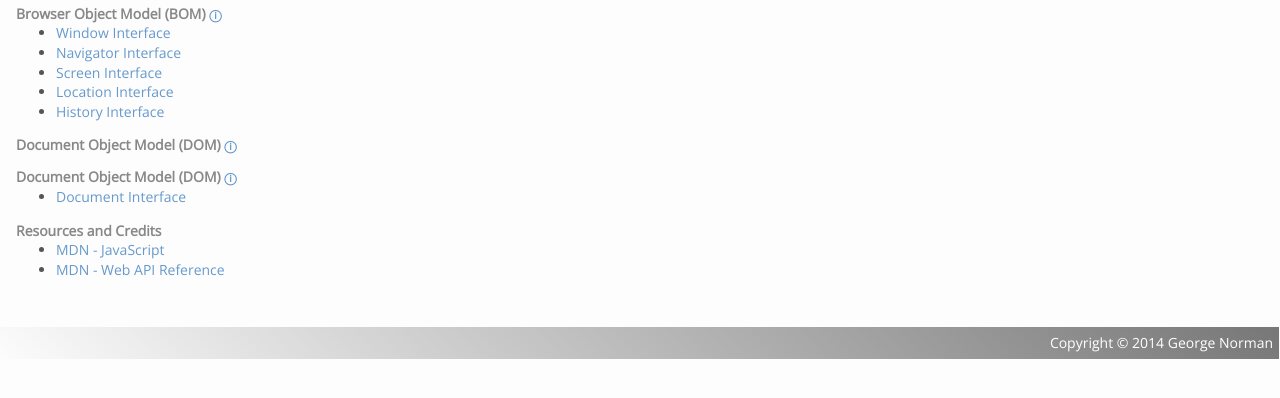
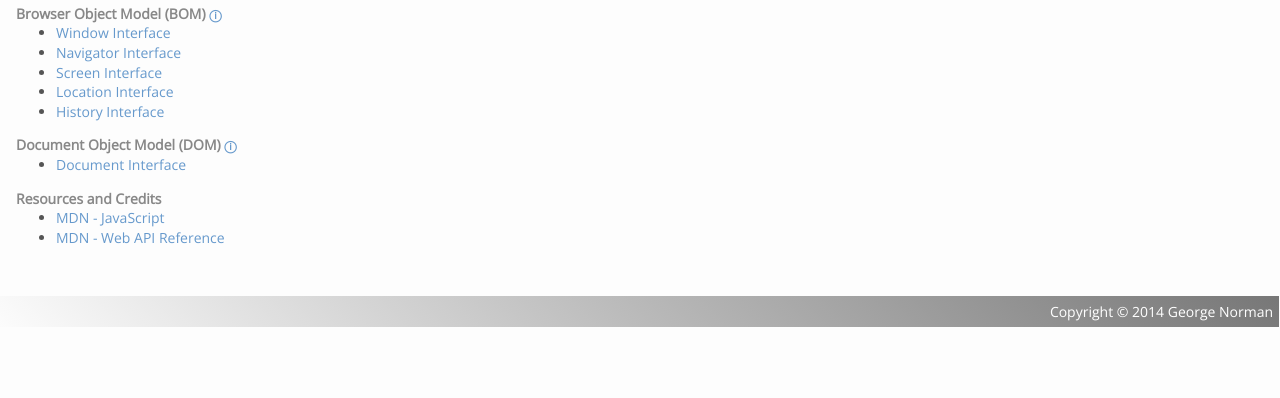
Before and after one commit to georgenorman/js-lab, a website: page src/html/index.html in a window 1280 px wide. Shown: the part 84-482 px from the top of the page. Drawn offline with nearby package versions, Linux system fonts and the light colour scheme.

Commit message:
misc cleanups.

```diff
--- a/src/html/index.html
+++ b/src/html/index.html
@@ -54,7 +54,6 @@
   </ul>
 
   <h4>Document Object Model (DOM) <a href="https://developer.mozilla.org/en-US/docs/Web/API/Document_Object_Model" style="font-size:12px;">ⓘ</a></h4>
-  <h4>Document Object Model (DOM) <a href="https://developer.mozilla.org/en-US/docs/Web/API/Document_Object_Model" style="font-size:12px;">ⓘ</a></h4>
   <ul>
     <li><a href="./dom/document.html">Document Interface</a></li>
   </ul>
```
